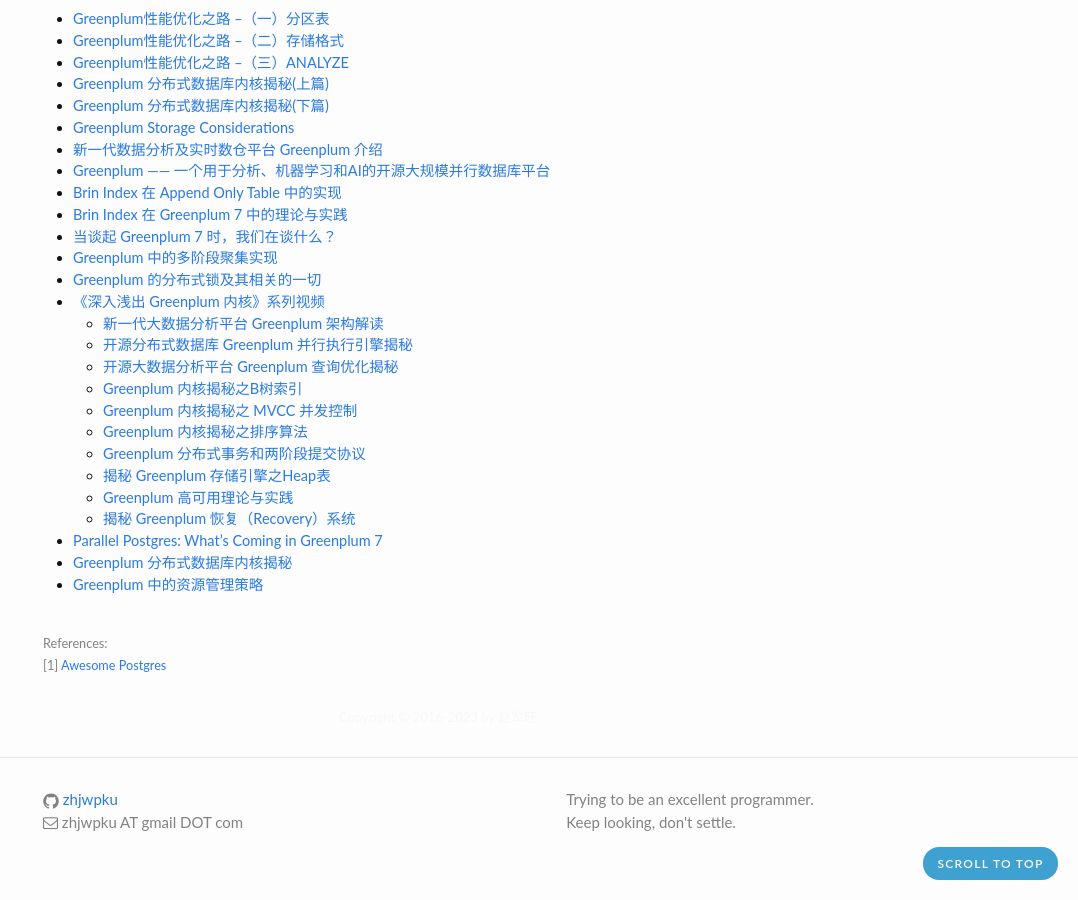
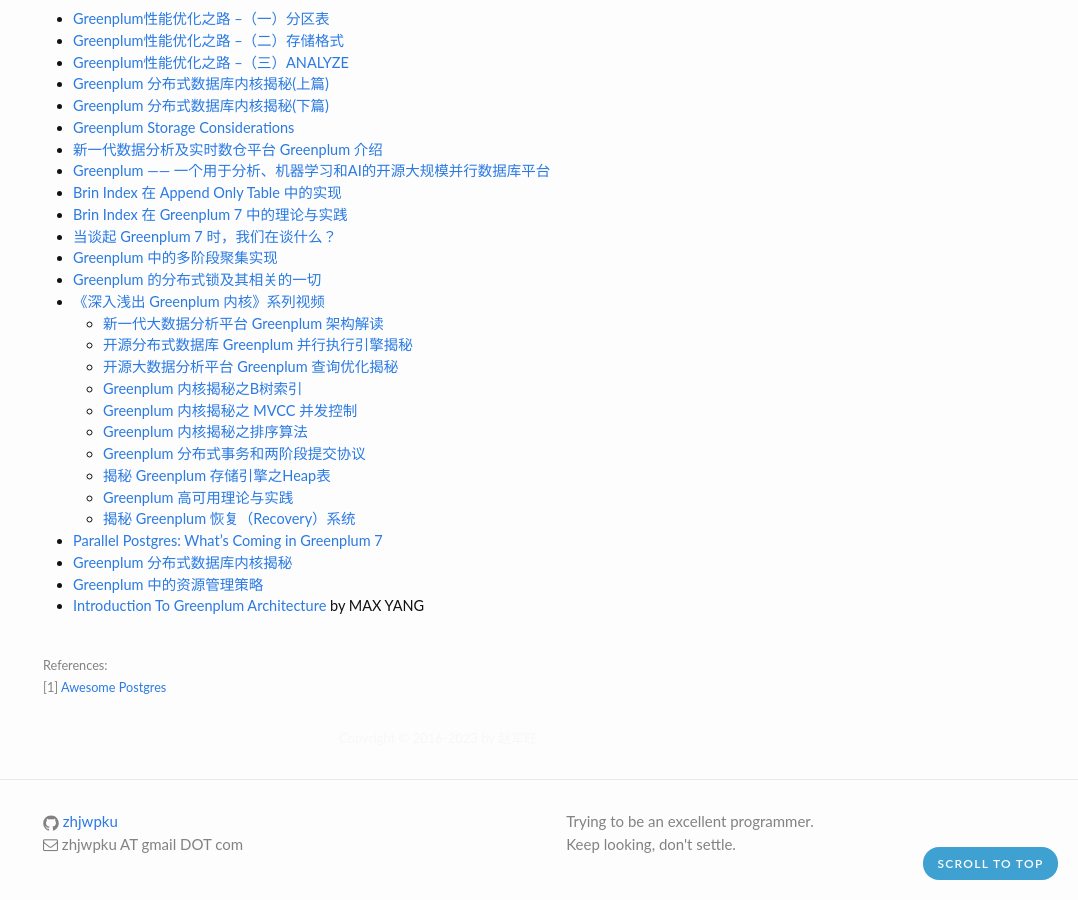
Before and after one commit to zhjwpku/zhjwpku.github.io, a Jekyll site: the page built from _posts/2022-07-12-awesome-postgres.md, in a window 1280 px wide and 900 px high, scrolled down 2804 px. Shown: the whole window, without its empty margins (202-1280 px from the left). Built offline with Jekyll 4.4.1, drawn with Linux system fonts in a browser that asks for light colours; comment, search, counter and statistics services are not loaded; before the commit the page ends 3682 px from its top, so only the background shows below that.

Commit message:
Introduction To Greenplum Architecture
Signed-off-by: Junwang Zhao <zhjwpku@gmail.com>

```diff
--- a/_posts/2022-07-12-awesome-postgres.md
+++ b/_posts/2022-07-12-awesome-postgres.md
@@ -158,6 +158,7 @@
 - [Parallel Postgres: What's Coming in Greenplum 7](https://www.youtube.com/watch?v=-8RbbETBs4E)
 - [Greenplum 分布式数据库内核揭秘](https://www.bilibili.com/video/BV1sP4y1T7wo)
 - [Greenplum 中的资源管理策略](https://www.bilibili.com/video/BV1uZ4y167Sh)
+- [Introduction To Greenplum Architecture](https://greenplum.org/introduction-to-greenplum-architecture/) by MAX YANG
 
 <br>
 <span class="post-meta">
```
